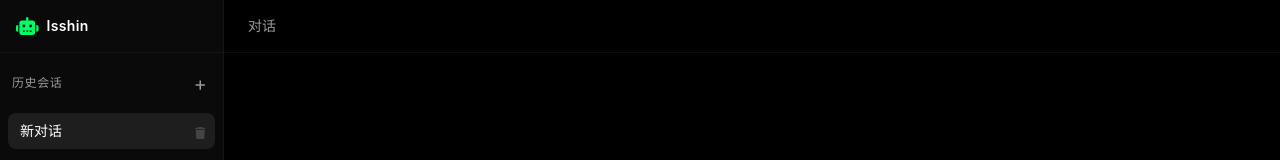
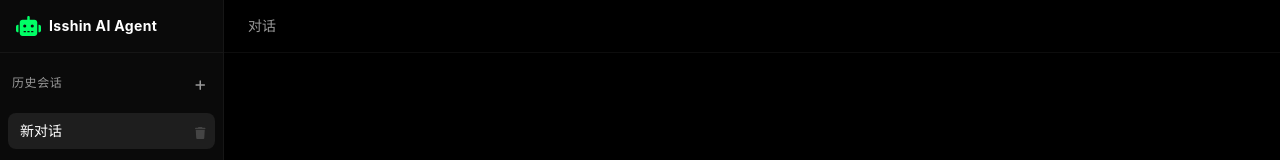
Before and after one commit to didadida262/Isshin-AI-Agent, a React (Vite) app: page / in a window 1280 px wide. Shown: the top 160 px of the page. Built offline with nearby package versions, Linux system fonts and the light colour scheme.

Commit message:
feat:some

```diff
--- a/src/components/Sidebar.tsx
+++ b/src/components/Sidebar.tsx
@@ -35,8 +35,10 @@
         initial={{ opacity: 0, y: -8 }}
         animate={{ opacity: 1, y: 0 }}
       >
-        <FontAwesomeIcon icon={faRobot} className="text-accent text-lg" />
-        <span className="text-sm font-semibold tracking-wide">Isshin</span>
+        <FontAwesomeIcon icon={faRobot} className="text-accent text-xl" />
+        <span className="min-w-0 flex-1 text-sm font-bold leading-tight tracking-wide text-white">
+          Isshin AI Agent
+        </span>
       </motion.div>
 
       <div className="flex items-center justify-between px-3 py-3">
```
